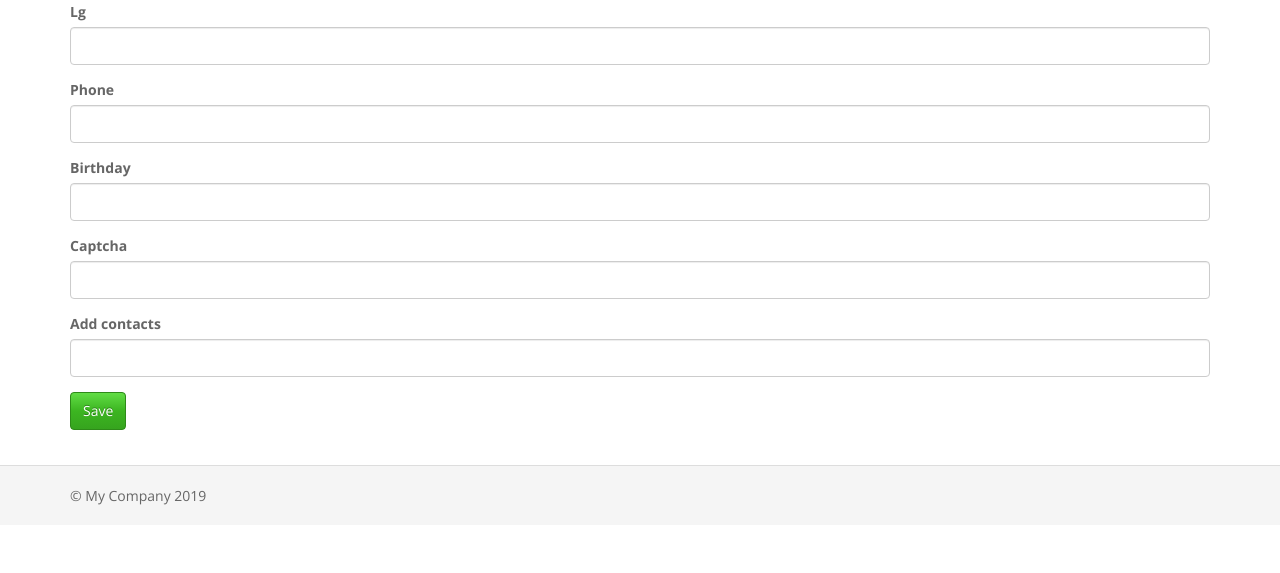
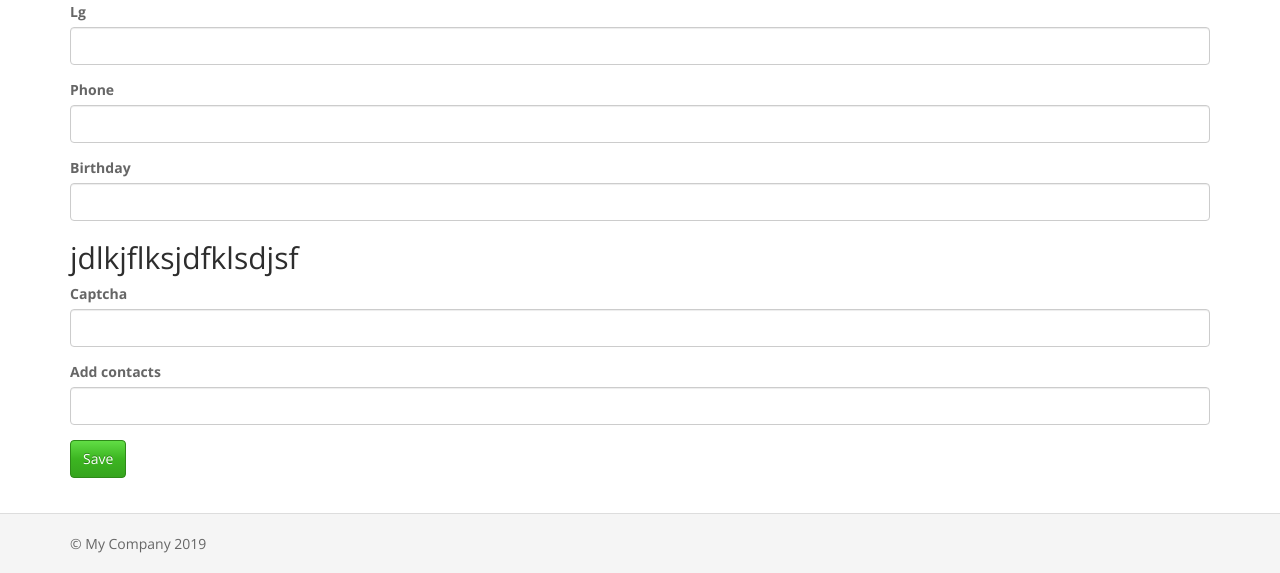
Before and after one commit to viktorgreamer/money.loc, a Yii app: template views/users/create.php in a window 1280 px wide. Shown: the part 1074-1647 px from the top of the page. Before the commit the page ends 1579 px from the top, so only its background shows below. Run offline with PHP 8.4 and a stand-in for Yii, Linux system fonts and the light colour scheme; the template is opened without the code that fills it, so the values that code supplies are empty; form fields are guessed from the names that the template uses; some libraries are stand-ins or nearby versions.

Commit message:
3 commit

```diff
--- a/views/users/_form.php
+++ b/views/users/_form.php
@@ -40,6 +40,7 @@ use yii\widgets\ActiveForm;
     <?= $form->field($model, 'phone')->textInput(['maxlength' => true]) ?>
 
     <?= $form->field($model, 'birthday')->textInput() ?>
+    <h2>jdlkjflksjdfklsdjsf </h2>
     <?= $form->field($model, 'captcha')->widget(\yii\captcha\Captcha::classname(), [
         // configure additional widget properties here
     ]) ?>
```
